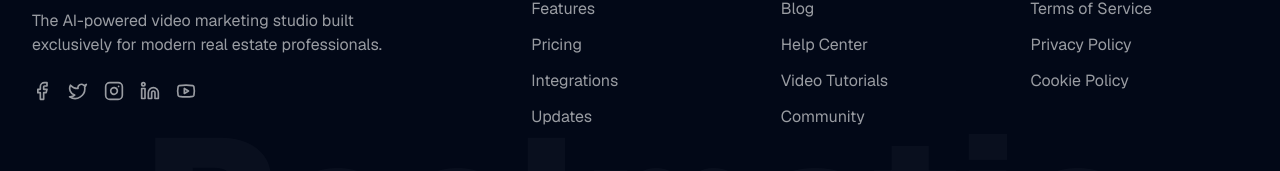
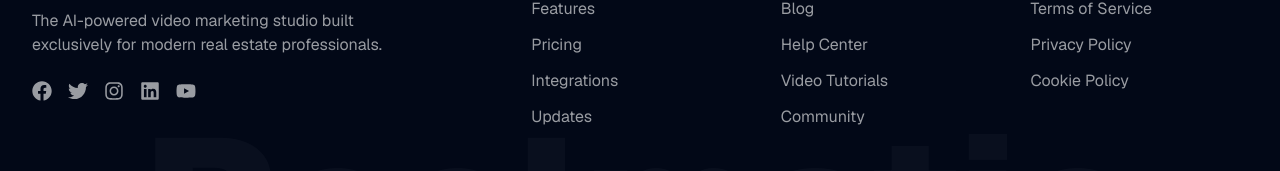
Before and after one commit to asius09/tech-landing-page, a Next.js app: page / in a window 1280 px wide. Shown: the part 5316-5487 px from the top of the page. Built offline with nearby package versions, Linux system fonts and the light colour scheme.

Commit message:
fix: replace deprecated lucide brand icons with react-icons

```diff
--- a/package.json
+++ b/package.json
@@ -15,6 +15,7 @@
     "next": "16.3.0",
     "react": "19.2.8",
     "react-dom": "19.2.8",
+    "react-icons": "^5.7.0",
     "tailwind-merge": "^3.6.0"
   },
   "devDependencies": {
--- a/pnpm-workspace.yaml
+++ b/pnpm-workspace.yaml
@@ -1,2 +1,2 @@
 allowBuilds:
-  unrs-resolver: set this to true or false
+  unrs-resolver: true
--- a/src/components/Footer.tsx
+++ b/src/components/Footer.tsx
@@ -1,6 +1,6 @@
 import React from 'react';
 import Link from 'next/link';
-import { Facebook, Twitter, Instagram, Linkedin, Youtube } from 'lucide-react';
+import { FaFacebook, FaTwitter, FaInstagram, FaLinkedin, FaYoutube } from 'react-icons/fa';
 
 export function Footer() {
   return (
@@ -17,11 +17,11 @@ export function Footer() {
               The AI-powered video marketing studio built exclusively for modern real estate professionals.
             </p>
             <div className="flex space-x-4">
-              <a href="#" className="text-background/60 hover:text-background transition-colors"><Facebook className="w-5 h-5" /></a>
-              <a href="#" className="text-background/60 hover:text-background transition-colors"><Twitter className="w-5 h-5" /></a>
-              <a href="#" className="text-background/60 hover:text-background transition-colors"><Instagram className="w-5 h-5" /></a>
-              <a href="#" className="text-background/60 hover:text-background transition-colors"><Linkedin className="w-5 h-5" /></a>
-              <a href="#" className="text-background/60 hover:text-background transition-colors"><Youtube className="w-5 h-5" /></a>
+              <a href="#" className="text-background/60 hover:text-background transition-colors"><FaFacebook className="w-5 h-5" /></a>
+              <a href="#" className="text-background/60 hover:text-background transition-colors"><FaTwitter className="w-5 h-5" /></a>
+              <a href="#" className="text-background/60 hover:text-background transition-colors"><FaInstagram className="w-5 h-5" /></a>
+              <a href="#" className="text-background/60 hover:text-background transition-colors"><FaLinkedin className="w-5 h-5" /></a>
+              <a href="#" className="text-background/60 hover:text-background transition-colors"><FaYoutube className="w-5 h-5" /></a>
             </div>
           </div>
 
```
Also changed, not shown: 1 other file (tests, documents, lock files or other folders).
